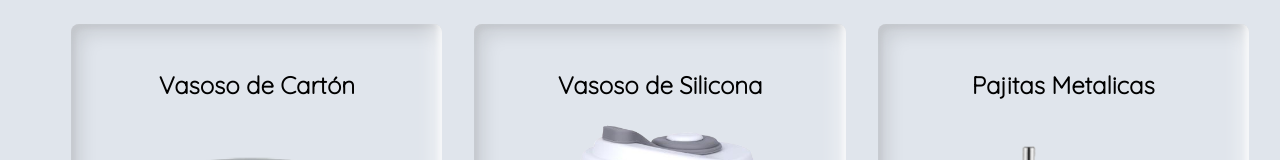
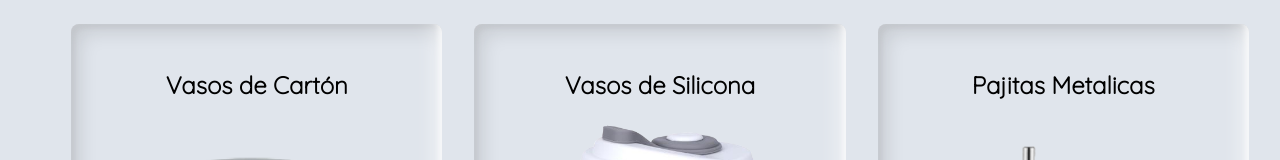
Before and after one commit to ecoparty11/web, a plain HTML site: page index.html in a window 1280 px wide. Shown: the part 504-664 px from the top of the page. Drawn offline with Linux system fonts and the light colour scheme.

Commit message:
Update index.html

```diff
--- a/index.html
+++ b/index.html
@@ -29,7 +29,7 @@
         </aside>
         <div class="contet">
             <form class="colores">
-                <h2>Vasoso de Cartón</h2>
+                <h2>Vasos de Cartón</h2>
                 <img src="source/img/vaso2.png" alt="">
                 <div class="row">
                     <label>
@@ -43,7 +43,7 @@
                 </div>
             </form>
             <form class="colores">
-                <h2>Vasoso de Silicona</h2>
+                <h2>Vasos de Silicona</h2>
                 <img src="source/img/vasosil1.png" alt="">
                 <div class="row">
                     <label>
```
